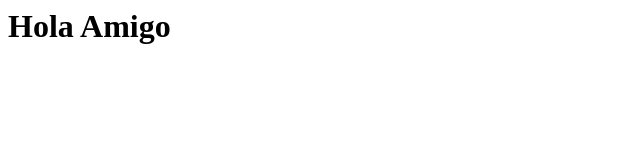
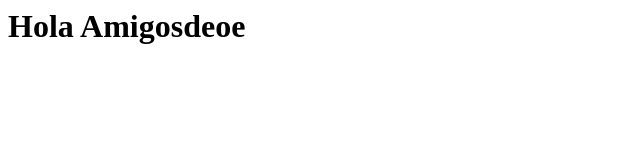
Before and after one commit to paredesvasqueze/practicatag, a plain HTML site: page index.html in a window 1280 px wide. Shown: the whole page, without its empty margins (0-640 px from the left). Drawn offline with Linux system fonts and the light colour scheme.

Commit message:
modifique texto

```diff
--- a/index.html
+++ b/index.html
@@ -1 +1 @@
-<h1>Hola Amigo</h1>
+<h1>Hola Amigosdeoe</h1>
```
